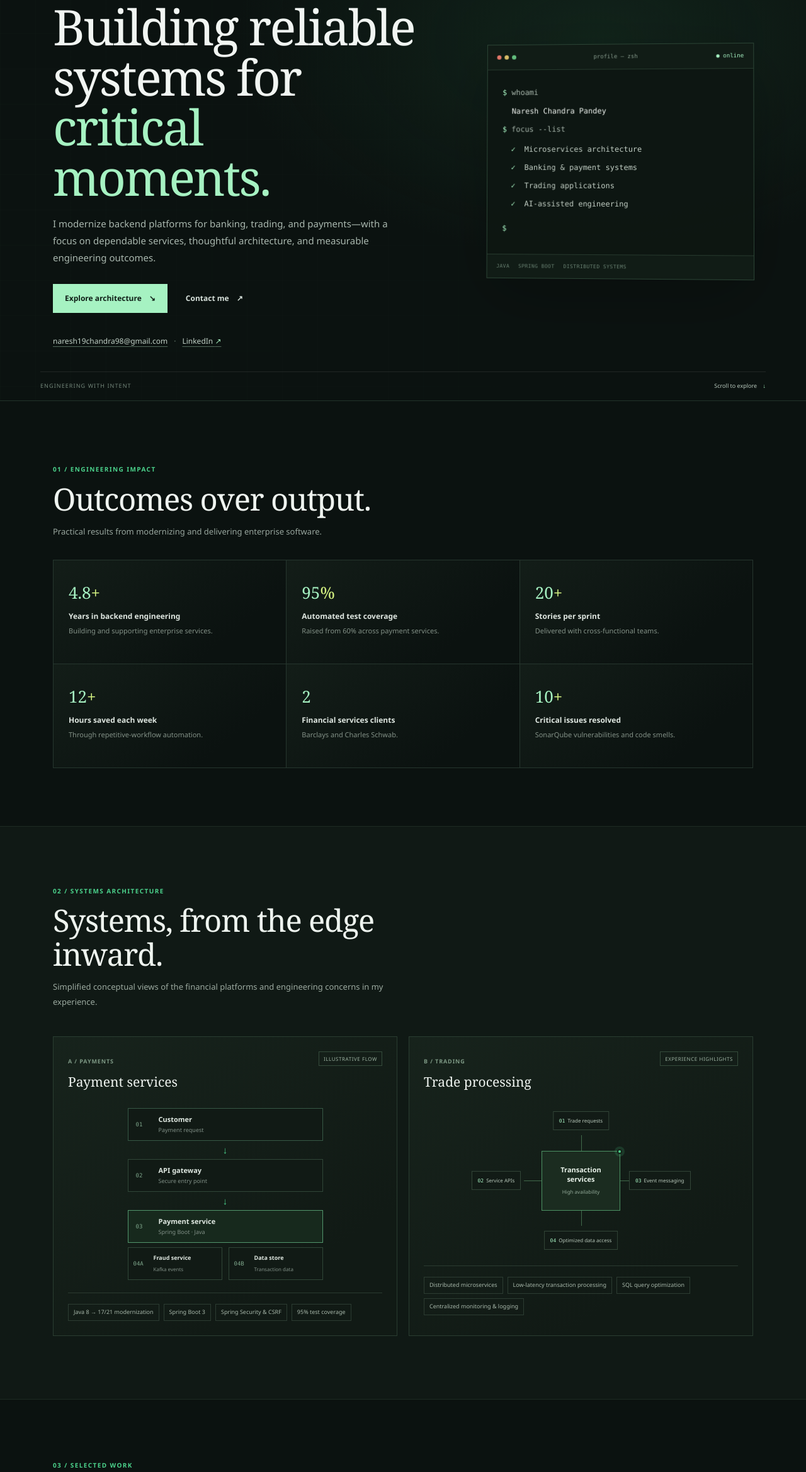
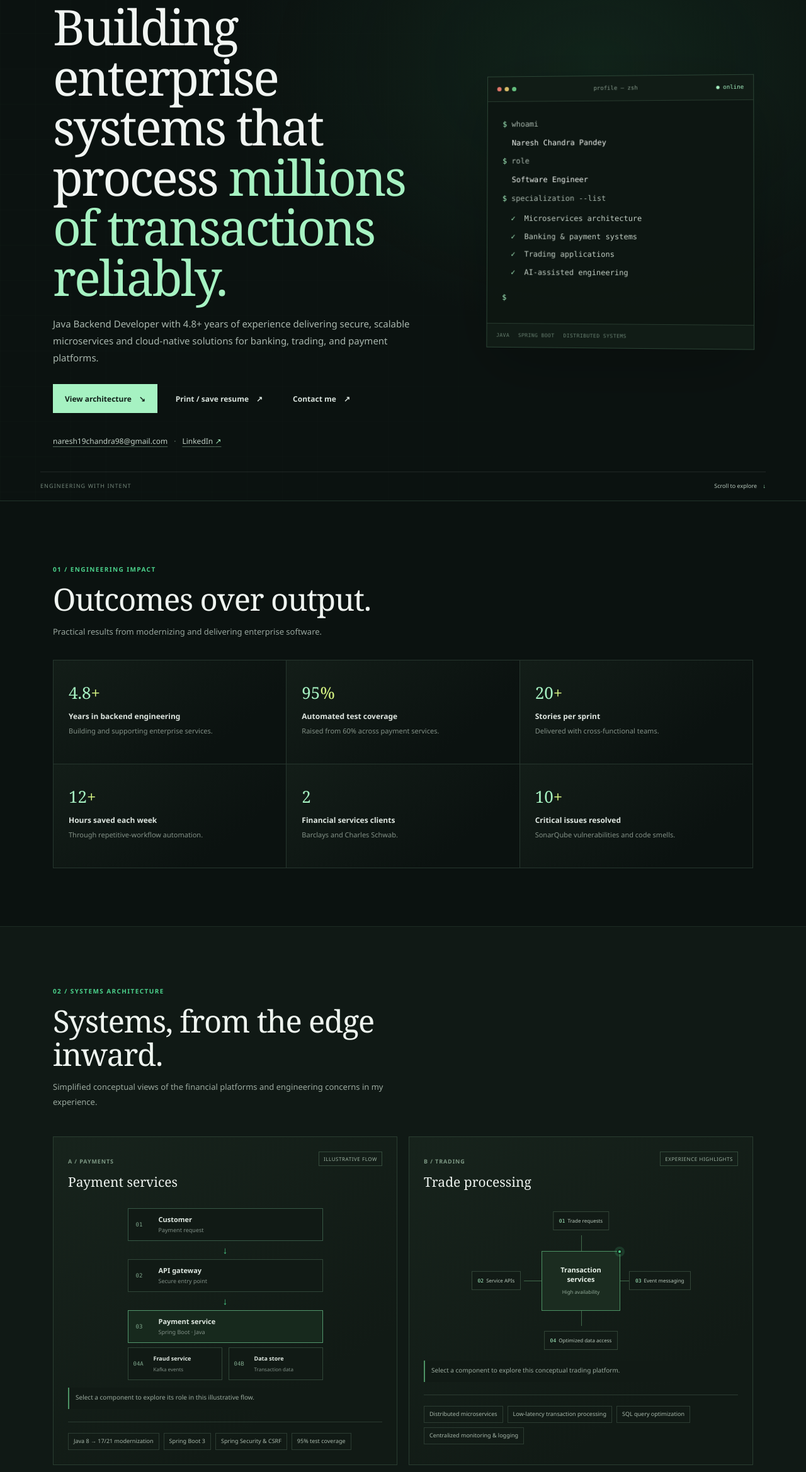
Before and after one commit to naresh580/Profile, a plain HTML site: page index.html in a window 1280 px wide. Shown: the part 191-2529 px from the top of the page at 63% size. Drawn offline with Linux system fonts and the light colour scheme.

Commit message:
Complete planned portfolio interactions
Co-authored-by: Copilot <223556219+Copilot@users.noreply.github.com>

```diff
--- a/index.html
+++ b/index.html
@@ -34,10 +34,11 @@
       <div class="hero-inner">
         <div class="hero-copy">
           <p class="eyebrow"><span class="status-dot"></span> Java Backend Developer <span class="eyebrow-divider">/</span> Pune, India</p>
-          <h1 id="hero-title">Building reliable systems for <span>critical moments.</span></h1>
-          <p class="hero-summary">I modernize backend platforms for banking, trading, and payments—with a focus on dependable services, thoughtful architecture, and measurable engineering outcomes.</p>
+          <h1 id="hero-title">Building enterprise systems that process <span>millions of transactions reliably.</span></h1>
+          <p class="hero-summary">Java Backend Developer with 4.8+ years of experience delivering secure, scalable microservices and cloud-native solutions for banking, trading, and payment platforms.</p>
           <div class="hero-actions">
-            <a class="button button-primary" href="#architecture">Explore architecture <span aria-hidden="true">↘</span></a>
+            <a class="button button-primary" href="#architecture">View architecture <span aria-hidden="true">↘</span></a>
+            <button class="button button-quiet" type="button" data-print-resume>Print / save resume <span aria-hidden="true">↗</span></button>
             <a class="button button-quiet" href="#contact">Contact me <span aria-hidden="true">↗</span></a>
           </div>
           <div class="hero-contact" aria-label="Contact links">
@@ -48,10 +49,13 @@
         </div>
         <div class="terminal-card" role="group" aria-label="Engineering focus">
           <div class="terminal-top"><span class="terminal-dots" aria-hidden="true"><i></i><i></i><i></i></span><span>profile — zsh</span><span>● online</span></div>
-          <div class="terminal-body">
-            <p><span class="terminal-prompt">$</span> whoami</p>
-            <p class="terminal-output">Naresh Chandra Pandey</p>
-            <p><span class="terminal-prompt">$</span> focus --list</p>
+          <div class="sr-only">Terminal summary: Naresh Chandra Pandey, Software Engineer. Specializations include microservices architecture, banking and payment systems, trading applications, and AI engineering workflows.</div>
+          <div class="terminal-body" aria-hidden="true">
+            <p><span class="terminal-prompt">$</span> <span data-typewriter>whoami</span></p>
+            <p class="terminal-output"><span data-typewriter>Naresh Chandra Pandey</span></p>
+            <p><span class="terminal-prompt">$</span> <span data-typewriter>role</span></p>
+            <p class="terminal-output"><span data-typewriter>Software Engineer</span></p>
+            <p><span class="terminal-prompt">$</span> <span data-typewriter>specialization --list</span></p>
             <ul class="terminal-list">
               <li><span>✓</span> Microservices architecture</li>
               <li><span>✓</span> Banking &amp; payment systems</li>
@@ -92,29 +96,31 @@
         <div class="architecture-grid">
           <article class="architecture-card">
             <div class="architecture-heading"><div><span class="card-index">A / PAYMENTS</span><h3>Payment services</h3></div><span class="architecture-tag">Illustrative flow</span></div>
-            <div class="flow-diagram" role="img" aria-label="Illustrative payment flow: customer to API gateway to payment service, with a Kafka fraud service and a database">
-              <div class="flow-node flow-node-entry"><span>01</span><strong>Customer</strong><small>Payment request</small></div>
+            <div class="flow-diagram" role="group" aria-label="Interactive illustrative payment flow">
+              <button class="flow-node flow-node-entry" type="button" data-architecture-node data-detail="The customer initiates a payment request."><span>01</span><strong>Customer</strong><small>Payment request</small></button>
               <span class="flow-arrow" aria-hidden="true">↓</span>
-              <div class="flow-node"><span>02</span><strong>API gateway</strong><small>Secure entry point</small></div>
+              <button class="flow-node" type="button" data-architecture-node data-detail="The API gateway provides a secure entry point for payment requests."><span>02</span><strong>API gateway</strong><small>Secure entry point</small></button>
               <span class="flow-arrow" aria-hidden="true">↓</span>
-              <div class="flow-node flow-node-accent"><span>03</span><strong>Payment service</strong><small>Spring Boot · Java</small></div>
+              <button class="flow-node flow-node-accent" type="button" data-architecture-node data-detail="The Java and Spring Boot payment service handles the core payment workflow."><span>03</span><strong>Payment service</strong><small>Spring Boot · Java</small></button>
               <div class="flow-branches">
-                <div class="flow-node"><span>04A</span><strong>Fraud service</strong><small>Kafka events</small></div>
-                <div class="flow-node"><span>04B</span><strong>Data store</strong><small>Transaction data</small></div>
+                <button class="flow-node" type="button" data-architecture-node data-detail="A Kafka event connects payment processing with a fraud service."><span>04A</span><strong>Fraud service</strong><small>Kafka events</small></button>
+                <button class="flow-node" type="button" data-architecture-node data-detail="The data store persists transaction information."><span>04B</span><strong>Data store</strong><small>Transaction data</small></button>
               </div>
             </div>
+            <p class="diagram-detail" aria-live="polite">Select a component to explore its role in this illustrative flow.</p>
             <ul class="architecture-highlights"><li>Java 8 → 17/21 modernization</li><li>Spring Boot 3</li><li>Spring Security &amp; CSRF</li><li>95% test coverage</li></ul>
           </article>
           <article class="architecture-card architecture-card-trading">
             <div class="architecture-heading"><div><span class="card-index">B / TRADING</span><h3>Trade processing</h3></div><span class="architecture-tag">Experience highlights</span></div>
-            <div class="trading-visual" role="img" aria-label="Conceptual distributed trading platform with transaction services, messaging, and optimized data access">
-              <div class="trade-center"><span class="trade-pulse"></span><strong>Transaction<br>services</strong><small>High availability</small></div>
-              <div class="trade-node trade-node-top"><span>01</span>Trade requests</div>
-              <div class="trade-node trade-node-left"><span>02</span>Service APIs</div>
-              <div class="trade-node trade-node-right"><span>03</span>Event messaging</div>
-              <div class="trade-node trade-node-bottom"><span>04</span>Optimized data access</div>
-              <div class="trade-line trade-line-one"></div><div class="trade-line trade-line-two"></div><div class="trade-line trade-line-three"></div><div class="trade-line trade-line-four"></div>
+            <div class="trading-visual" role="group" aria-label="Interactive conceptual distributed trading platform">
+              <button class="trade-center" type="button" data-architecture-node data-detail="High-availability transaction services coordinate trading workflows." aria-pressed="false"><span class="trade-pulse" aria-hidden="true"></span><strong>Transaction<br>services</strong><small>High availability</small></button>
+              <button class="trade-node trade-node-top" type="button" data-architecture-node data-detail="Trade requests enter the platform and begin transaction processing." aria-pressed="false"><span>01</span>Trade requests</button>
+              <button class="trade-node trade-node-left" type="button" data-architecture-node data-detail="Service APIs expose functionality across distributed services." aria-pressed="false"><span>02</span>Service APIs</button>
+              <button class="trade-node trade-node-right" type="button" data-architecture-node data-detail="Event messaging supports communication between distributed services." aria-pressed="false"><span>03</span>Event messaging</button>
+              <button class="trade-node trade-node-bottom" type="button" data-architecture-node data-detail="Optimized data access supports transaction processing." aria-pressed="false"><span>04</span>Optimized data access</button>
+              <div class="trade-line trade-line-one" aria-hidden="true"></div><div class="trade-line trade-line-two" aria-hidden="true"></div><div class="trade-line trade-line-three" aria-hidden="true"></div><div class="trade-line trade-line-four" aria-hidden="true"></div>
             </div>
+            <p class="diagram-detail" aria-live="polite">Select a component to explore this conceptual trading platform.</p>
             <ul class="architecture-highlights"><li>Distributed microservices</li><li>Low-latency transaction processing</li><li>SQL query optimization</li><li>Centralized monitoring &amp; logging</li></ul>
           </article>
         </div>
--- a/script.js
+++ b/script.js
@@ -7,6 +7,9 @@ const commandItems = [...document.querySelectorAll(".command-item")];
 const commandEmpty = document.querySelector("#command-empty");
 
 printButton?.addEventListener("click", () => window.print());
+document.querySelectorAll("[data-print-resume]").forEach((button) => {
+  button.addEventListener("click", () => window.print());
+});
 
 window.addEventListener("beforeprint", () => {
   document.querySelectorAll("[data-counter]").forEach((element) => {
@@ -68,8 +71,47 @@ commandDialog?.addEventListener("click", (event) => {
   if (event.target === commandDialog) commandDialog.close();
 });
 
+document.querySelectorAll(".architecture-card").forEach((card) => {
+  const nodes = [...card.querySelectorAll("[data-architecture-node]")];
+  const detail = card.querySelector(".diagram-detail");
+
+  nodes.forEach((node) => {
+    node.setAttribute("aria-pressed", "false");
+    node.addEventListener("click", () => {
+      nodes.forEach((otherNode) => {
+        otherNode.setAttribute("aria-pressed", String(otherNode === node));
+      });
+
+      if (detail) detail.textContent = node.dataset.detail ?? "";
+    });
+  });
+});
+
+const typewriterNodes = [...document.querySelectorAll("[data-typewriter]")];
+const reducedMotionPreference = window.matchMedia("(prefers-reduced-motion: reduce)");
+
+if (!reducedMotionPreference.matches) {
+  typewriterNodes.forEach((node, nodeIndex) => {
+    const text = node.textContent ?? "";
+    node.textContent = "";
+
+    window.setTimeout(() => {
+      let characterIndex = 0;
+      const typeNextCharacter = () => {
+        node.textContent = text.slice(0, characterIndex + 1);
+        characterIndex += 1;
+        if (characterIndex < text.length) {
+          window.setTimeout(typeNextCharacter, 24);
+        }
+      };
+
+      typeNextCharacter();
+    }, 260 + nodeIndex * 170);
+  });
+}
+
 if ("IntersectionObserver" in window) {
-  const reducedMotion = window.matchMedia("(prefers-reduced-motion: reduce)").matches;
+  const reducedMotion = reducedMotionPreference.matches;
   const revealObserver = new IntersectionObserver((entries, observer) => {
     entries.forEach((entry) => {
       if (!entry.isIntersecting) return;
--- a/styles.css
+++ b/styles.css
@@ -25,6 +25,7 @@ button { color: inherit; }
 :focus-visible { outline: 2px solid var(--lime); outline-offset: 4px; }
 .skip-link { position: fixed; z-index: 20; top: -60px; left: 16px; padding: 10px 14px; color: var(--deep); background: var(--green); }
 .skip-link:focus { top: 12px; }
+.sr-only { position: absolute; width: 1px; height: 1px; overflow: hidden; clip: rect(0, 0, 0, 0); white-space: nowrap; clip-path: inset(50%); }
 
 .site-header { position: sticky; z-index: 10; top: 0; display: flex; justify-content: space-between; align-items: center; min-height: 76px; padding: 0 max(5vw, calc((100vw - 1240px) / 2)); border-bottom: 1px solid rgb(255 255 255 / 5%); background: rgb(11 18 16 / 92%); backdrop-filter: blur(16px); }
 .wordmark { display: inline-flex; align-items: center; gap: 11px; color: var(--ink); font-size: 13px; font-weight: 650; text-decoration: none; white-space: nowrap; }
@@ -111,6 +112,9 @@ h1 span, .contact-inner h2 span { color: var(--green); }
 .architecture-tag { padding: 4px 7px; border: 1px solid #344b3b; color: #9cb2a1; font-size: 8px; letter-spacing: .07em; text-transform: uppercase; }
 .flow-diagram { display: grid; justify-items: center; gap: 7px; }
 .flow-node { position: relative; z-index: 1; display: grid; grid-template-columns: 36px 1fr; align-items: center; width: min(100%, 310px); min-height: 52px; padding: 8px 12px; border: 1px solid #304638; background: #111a15; }
+.flow-node, .trade-node, .trade-center { color: inherit; font-family: inherit; text-align: left; cursor: pointer; }
+.flow-node:hover, .flow-node[aria-pressed="true"] { border-color: var(--green-strong); background: #1a2a1e; }
+.flow-node:focus-visible, .trade-node:focus-visible, .trade-center:focus-visible { z-index: 3; outline: 2px solid var(--lime); outline-offset: 3px; }
 .flow-node > span { grid-row: span 2; color: #7da58a; font-family: Consolas, monospace; font-size: 9px; }
 .flow-node strong { color: #dfe8e1; font-size: 11px; font-weight: 600; }
 .flow-node small { color: #819087; font-size: 9px; }
@@ -121,14 +125,17 @@ h1 span, .contact-inner h2 span { color: var(--green); }
 .flow-branches .flow-node { grid-template-columns: 32px 1fr; width: auto; padding: 8px; }
 .flow-branches .flow-node strong { font-size: 9px; }
 .flow-branches .flow-node small { font-size: 8px; }
+.diagram-detail { min-height: 34px; margin: 12px 0 0; padding: 8px 10px; border-left: 2px solid #4d9264; color: #9bab9f; background: #111a15; font-size: 10px; line-height: 1.5; }
 .architecture-highlights { display: flex; flex-wrap: wrap; gap: 7px; margin: 20px 0 0; padding: 17px 0 0; border-top: 1px solid #2b3b31; list-style: none; }
 .architecture-highlights li { padding: 5px 8px; border: 1px solid #2c3c32; color: #a7b7aa; font-size: 9px; }
 .trading-visual { position: relative; display: grid; width: 100%; max-width: 350px; height: 230px; margin: 0 auto; place-items: center; }
 .trade-center { position: relative; z-index: 2; display: grid; width: 125px; height: 95px; place-content: center; border: 1px solid #4c9163; background: #1b2c20; text-align: center; }
+.trade-center:hover, .trade-center[aria-pressed="true"] { border-color: var(--lime); background: #223823; }
 .trade-center strong { color: #e7f1e8; font-size: 11px; line-height: 1.35; }
 .trade-center small { margin-top: 5px; color: #91a997; font-size: 8px; }
 .trade-pulse { position: absolute; top: -4px; right: -4px; width: 8px; height: 8px; border: 2px solid #142218; border-radius: 50%; background: var(--green-strong); box-shadow: 0 0 0 4px rgb(75 209 139 / 16%); }
 .trade-node { position: absolute; z-index: 2; padding: 7px 9px; border: 1px solid #334638; color: #b8c8bb; background: #121b16; font-size: 8px; }
+.trade-node:hover, .trade-node[aria-pressed="true"] { border-color: var(--green-strong); color: #e0efe3; background: #1d2d21; }
 .trade-node span { margin-right: 4px; color: var(--green); font-family: Consolas, monospace; font-size: 8px; }
 .trade-node-top { top: 5px; left: 50%; transform: translateX(-50%); }
 .trade-node-left { top: 50%; left: 1px; transform: translateY(-50%); }
@@ -368,6 +375,7 @@ h1 span, .contact-inner h2 span { color: var(--green); }
   h1 { color: #102018; font-size: 38pt; }
   h1 span, .contact-inner h2 span { color: #17683a; }
   .terminal-card, .impact-card, .architecture-card, .case-card, .stack-card, .credential-card, .flow-node, .trade-node, .trade-center, .knowledge-grid span, .ai-topics span { color: #172019; background: white; border-color: #aebbb2; box-shadow: none; }
+  .diagram-detail { color: #172019; background: white; border-color: #526c58; }
   .section-wrap, .architecture-section .section-wrap, .experience-section .section-wrap, .credentials-section .section-wrap, .ai-section, .expertise-section, .knowledge-section, .education-section { padding: 20px 0; }
   .section-intro { margin-bottom: 14px; }
   .section-intro h2, .ai-copy h2 { font-size: 19pt; }
```
Also changed, not shown: 1 other file.
